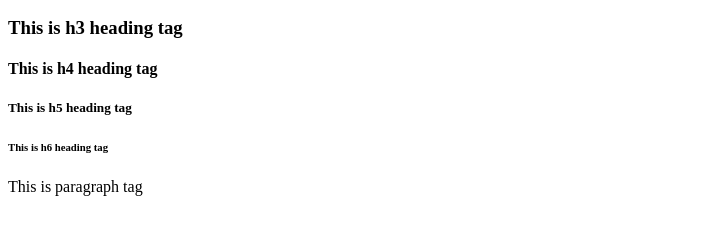
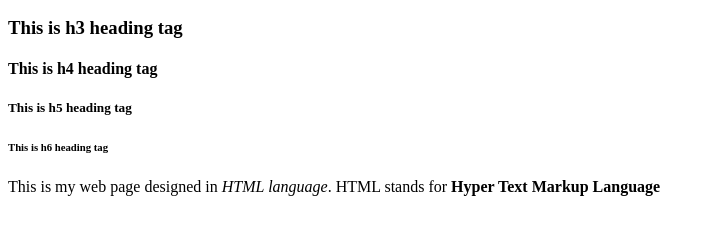
Before and after one commit to Flix90s/12AugHTMLprac01, a plain HTML site: page index.html in a window 1280 px wide. Shown: the part 110-344 px from the top of the page, without its empty margins (0-715 px from the left). Drawn offline with Linux system fonts and the light colour scheme.

Commit message:
did the changes in index html file branch practise

```diff
--- a/index.html
+++ b/index.html
@@ -10,6 +10,6 @@
        <h4>This is h4 heading tag</h4>
        <h5>This is h5 heading tag</h5>
        <h6>This is h6 heading tag</h6>
-       <p>This is paragraph tag</p>
+       <p>This is my web page designed in <em>HTML language</em>. HTML stands for <strong>Hyper Text Markup Language</strong></p>
     </body>
 </html>
```
